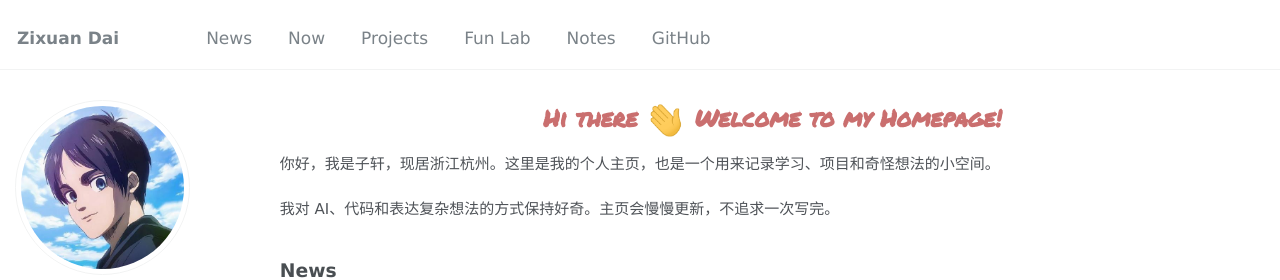
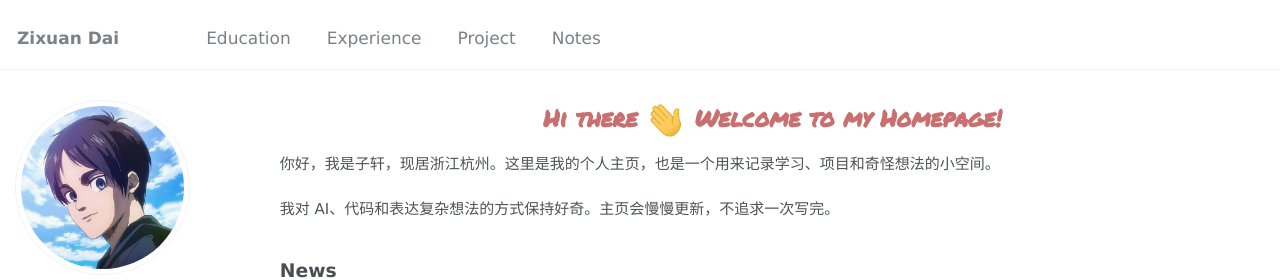
Before and after one commit to zixuandai0217/zixuandai0217.github.io, a Jekyll site: the page built from _pages/about.md, in a window 1280 px wide. Shown: the top 280 px of the page. Built offline with Jekyll 4.4.1, drawn with Linux system fonts in a browser that asks for light colours; some web fonts are replaced.

Commit message:
Simplify homepage navigation

```diff
--- a/_data/navigation.yml
+++ b/_data/navigation.yml
@@ -1,20 +1,14 @@
 # main links links
 
 main:
-  - title: "News"
-    url: "/#news"
+  - title: "Education"
+    url: "/#top"
 
-  - title: "Now"
+  - title: "Experience"
     url: "/#now"
 
-  - title: "Projects"
+  - title: "Project"
     url: "/#projects"
-
-  - title: "Fun Lab"
-    url: "/#fun-lab"
 
   - title: "Notes"
     url: "/#notes"
-
-  - title: "GitHub"
-    url: "https://github.com/zixuandai0217"
```
